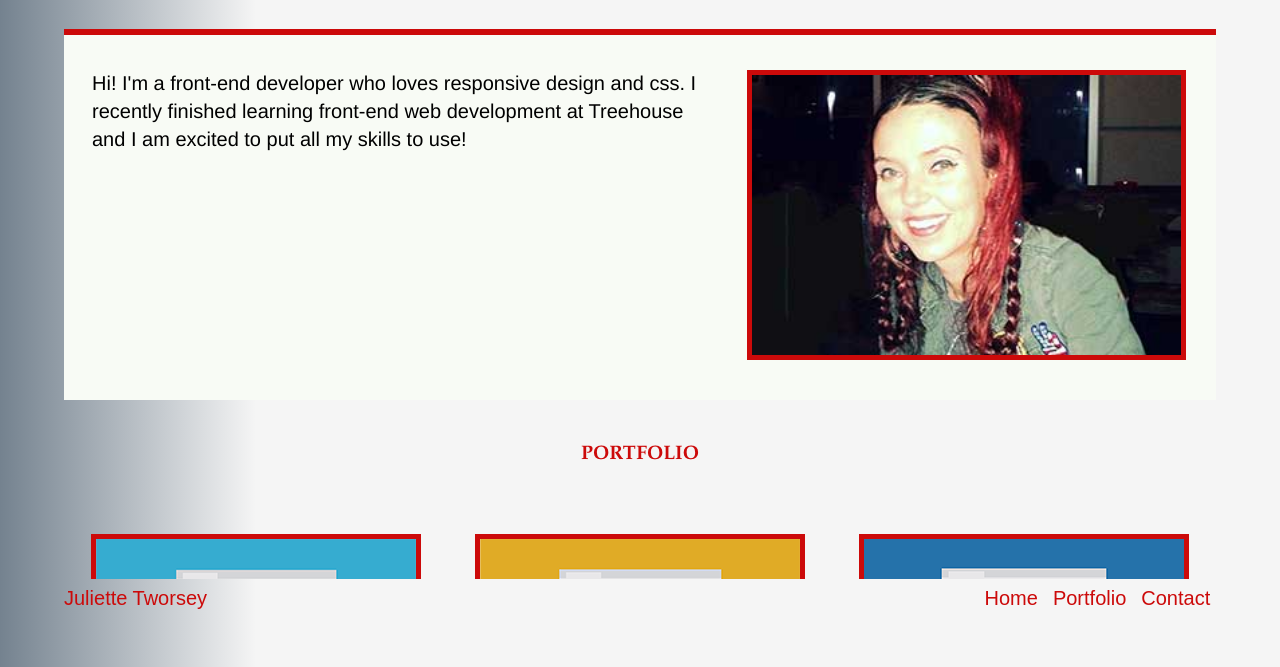
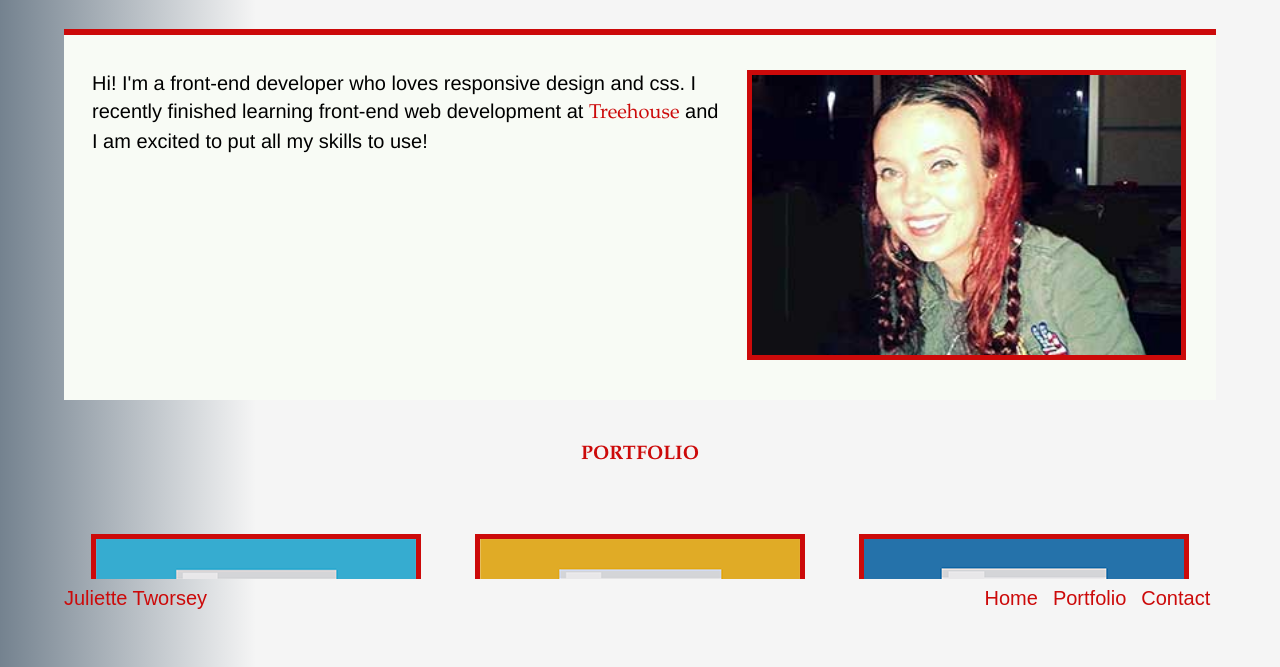
Before and after one commit to firebuggirl/stickyheadercsstosass, a website: page index.html in a window 1280 px wide. Shown: the part 131-798 px from the top of the page. Drawn offline with Linux system fonts and the light colour scheme; a web font is replaced by a local one.

Commit message:
Link to Treehouse

```diff
--- a/index.html
+++ b/index.html
@@ -35,7 +35,7 @@
   <section id="start">
 
         <img id="intro1"  src="images/profile.jpg" alt="Profile" class="profile-image">
-        <p class="intro2" >Hi! I'm a front-end developer who loves responsive design and css. I recently finished learning front-end web development at Treehouse and I am excited to put all my skills to use!</p>
+        <p class="intro2" >Hi! I'm a front-end developer who loves responsive design and css. I recently finished learning front-end web development at <a href="http://www.teamtreehouse.com">Treehouse</a> and I am excited to put all my skills to use!</p>
 
   </section>
 
--- a/scss/base/_base.scss
+++ b/scss/base/_base.scss
@@ -26,6 +26,7 @@ body{
       a{
          text-decoration: none;
         }
+        .intro2 > a:nth-child(1),
         .name a,
         .main-nav a,
         h2,
```
Also changed, not shown: css/main.css, 1 other file.
